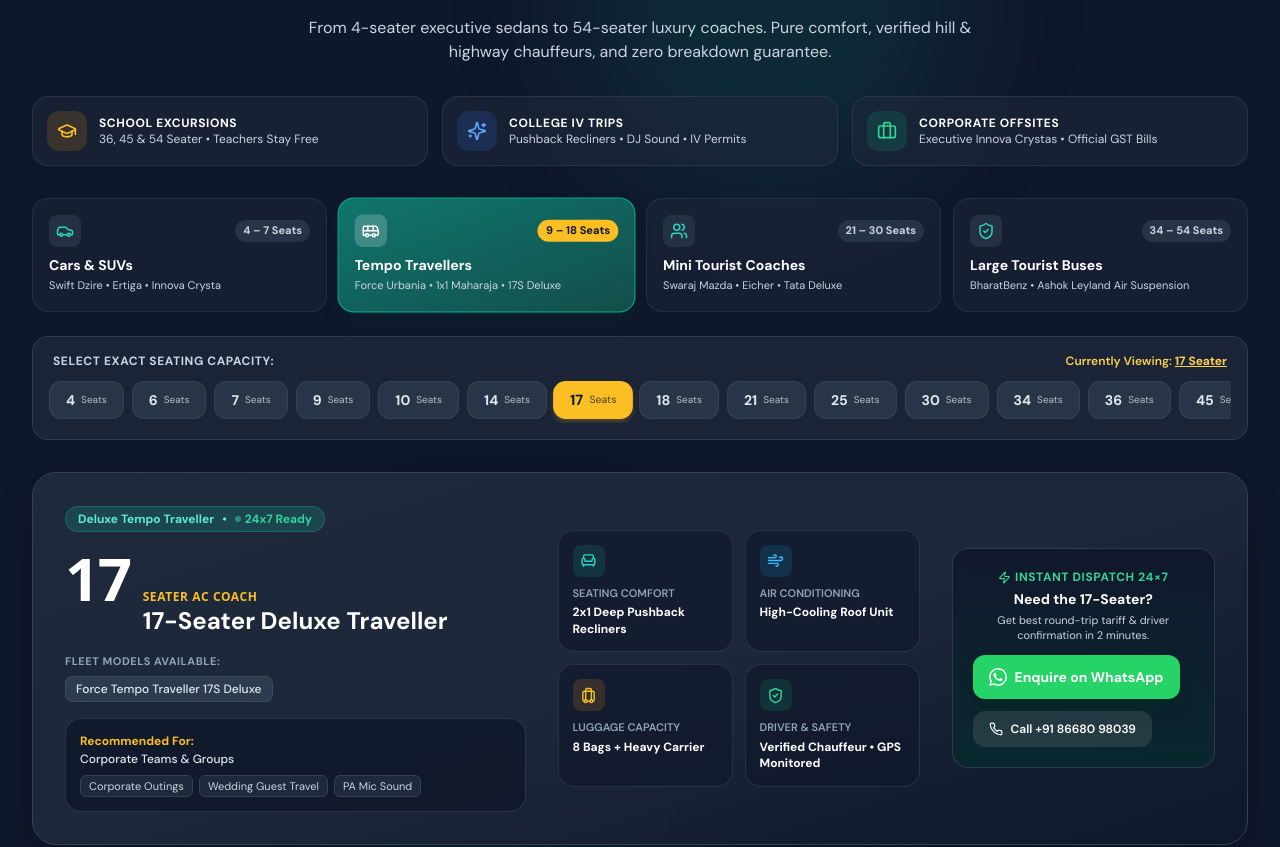
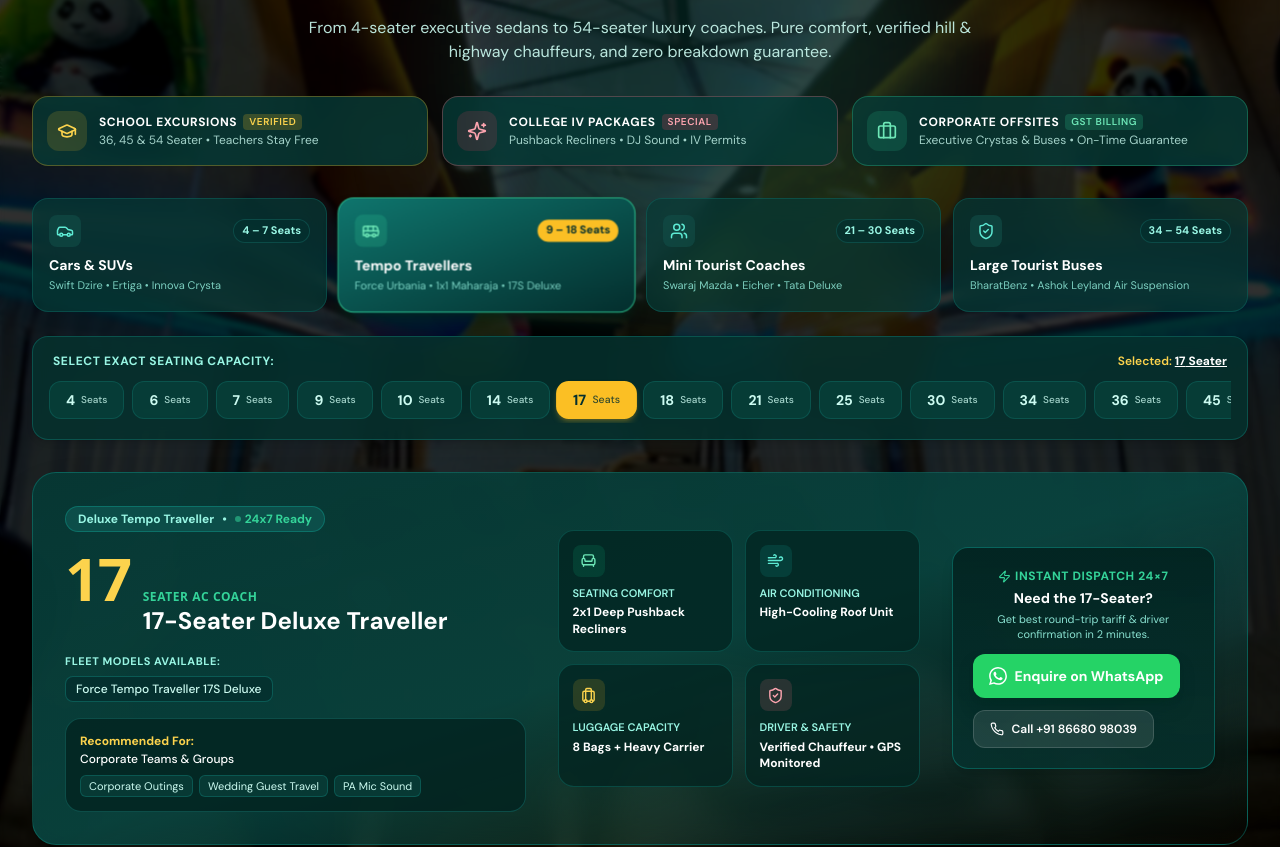
Before and after one commit to GENAI-NETWORKS/ramyam_holidays, a React (Vite) app in the folder client/: page / in a window 1280 px wide. Shown: the part 3423-4270 px from the top of the page. Built offline with nearby package versions, Linux system fonts and the light colour scheme.

Commit message:
style: set real vehicle interior background and apply Ramyam logo color palette to fleet section

```diff
--- a/client/src/components/home/VehicleFleetSection.jsx
+++ b/client/src/components/home/VehicleFleetSection.jsx
@@ -10,19 +10,17 @@ import {
   Luggage,
   Wind,
   Armchair,
-  CheckCircle,
   GraduationCap,
   Sparkles,
   Briefcase,
-  ChevronRight,
+  MapPin,
 } from 'lucide-react';
-import SectionHeading from '../SectionHeading';
 import WhatsAppIcon from '../WhatsAppIcon';
 import { FLEET_CATEGORIES, VEHICLE_FLEET } from '../../data/vehicles';
 import { SITE_CONFIG } from '../../data/siteConfig';
 
 const VehicleFleetSection = () => {
-  // Default to 17-seater (very popular group size) or 7-seater
+  // Default to 17-seater (popular group size)
   const [selectedSeat, setSelectedSeat] = useState(17);
 
   // Active vehicle data
@@ -42,66 +40,88 @@ const VehicleFleetSection = () => {
   }, [activeVehicle]);
 
   return (
-    <section className="section bg-slate-900 text-white relative overflow-hidden" id="tourist-vehicles">
-      {/* Background ambient lighting */}
-      <div className="absolute top-0 right-1/4 w-96 h-96 bg-primary-600/15 rounded-full blur-3xl pointer-events-none" />
-      <div className="absolute bottom-0 left-1/4 w-96 h-96 bg-emerald-500/10 rounded-full blur-3xl pointer-events-none" />
+    <section className="section relative overflow-hidden text-white" id="tourist-vehicles">
+      {/* ─── 1. REAL VEHICLE BACKGROUND WITH BRAND TEAL/PINE OVERLAY ─────────── */}
+      <div className="absolute inset-0 z-0 overflow-hidden" aria-hidden="true">
+        <img
+          src="/images/WhatsApp Image 2026-10-24 at 9.37.31 AM.jpeg"
+          alt="Ramyam Holidays tourist vehicle interior"
+          className="w-full h-full object-cover object-center filter brightness-[0.22] contrast-[1.12]"
+        />
+        {/* Deep Pine Green / Teal brand gradient overlay (Matching Ramyam Holidays Logo) */}
+        <div className="absolute inset-0 bg-gradient-to-b from-[#042f2e]/96 via-[#093c38]/92 to-[#042f2e]/98 backdrop-blur-[2px]" />
+        {/* Subtle radial ambient glow using logo teal and warm amber */}
+        <div className="absolute top-0 right-1/4 w-[500px] h-[500px] bg-[#14b8a6]/15 rounded-full blur-3xl pointer-events-none" />
+        <div className="absolute bottom-0 left-1/4 w-[400px] h-[400px] bg-[#f59e0b]/10 rounded-full blur-3xl pointer-events-none" />
+      </div>
 
       <div className="container-site relative z-10">
 
-        {/* Section Header */}
+        {/* ─── 2. SECTION HEADER (BRAND COLOUR COMBO) ───────────────────────── */}
         <div className="flex flex-col items-center text-center max-w-3xl mx-auto">
-          {/* 24x7 Status Indicator */}
-          <div className="inline-flex items-center gap-2 px-3.5 py-1.5 rounded-full bg-emerald-500/15 border border-emerald-500/30 text-emerald-400 text-xs font-bold uppercase tracking-wider mb-4 shadow-sm backdrop-blur-sm">
+          {/* 24x7 Highlight Badge */}
+          <div className="inline-flex items-center gap-2 px-4 py-1.5 rounded-full bg-[#14b8a6]/15 border border-[#2dd4bf]/35 text-[#2dd4bf] text-xs font-bold uppercase tracking-wider mb-4 shadow-sm backdrop-blur-md">
             <span className="flex h-2 w-2 relative">
-              <span className="animate-ping absolute inline-flex h-full w-full rounded-full bg-emerald-400 opacity-75"></span>
-              <span className="relative inline-flex rounded-full h-2 w-2 bg-emerald-400"></span>
+              <span className="animate-ping absolute inline-flex h-full w-full rounded-full bg-[#2dd4bf] opacity-75"></span>
+              <span className="relative inline-flex rounded-full h-2 w-2 bg-[#2dd4bf]"></span>
             </span>
-            Available 24 × 7 • Instant Dispatch Across Coimbatore
+            <span>Available 24 × 7 • Instant Dispatch Across Coimbatore</span>
           </div>
 
           <h2 className="text-3xl sm:text-4xl lg:text-5xl font-extrabold tracking-tight text-white mb-3">
-            Choose Your <span className="bg-gradient-to-r from-accent-400 via-primary-300 to-accent-300 bg-clip-text text-transparent">Exact Vehicle Size</span>
+            Choose Your <span className="bg-gradient-to-r from-amber-300 via-emerald-300 to-rose-300 bg-clip-text text-transparent">Exact Vehicle Size</span>
           </h2>
-          <p className="text-slate-300 text-sm sm:text-base leading-relaxed max-w-2xl">
+          <p className="text-primary-100/90 text-sm sm:text-base leading-relaxed max-w-2xl">
             From 4-seater executive sedans to 54-seater luxury coaches. Pure comfort, verified hill & highway chauffeurs, and zero breakdown guarantee.
           </p>
         </div>
 
-        {/* 3 Value Highlights: School, College, Corporate */}
+        {/* ─── 3. VALUE HIGHLIGHTS (LOGO PALETTE: GOLD, ROSE & EMERALD) ─────── */}
         <div className="grid grid-cols-1 md:grid-cols-3 gap-3.5 my-8">
-          <div className="bg-slate-800/60 border border-slate-700/60 rounded-2xl p-3.5 flex items-center gap-3 backdrop-blur-sm">
-            <div className="w-10 h-10 rounded-xl bg-amber-500/15 text-amber-400 flex items-center justify-center flex-shrink-0">
+          {/* School: Golden Sun Yellow */}
+          <div className="bg-[#063a36]/80 border border-amber-400/30 rounded-2xl p-3.5 flex items-center gap-3 backdrop-blur-md shadow-sm hover:border-amber-400/50 transition-colors">
+            <div className="w-10 h-10 rounded-xl bg-amber-400/15 text-amber-300 flex items-center justify-center flex-shrink-0">
               <GraduationCap size={20} />
             </div>
             <div>
-              <div className="text-xs font-bold text-white uppercase tracking-wider">School Excursions</div>
-              <div className="text-xs text-slate-300">36, 45 & 54 Seater • Teachers Stay Free</div>
+              <div className="text-xs font-bold text-white uppercase tracking-wider flex items-center gap-1.5">
+                <span>School Excursions</span>
+                <span className="text-[10px] px-1.5 py-0.2 rounded bg-amber-400/20 text-amber-300 font-semibold">Verified</span>
+              </div>
+              <div className="text-xs text-primary-100/80 mt-0.5">36, 45 & 54 Seater • Teachers Stay Free</div>
             </div>
           </div>
 
-          <div className="bg-slate-800/60 border border-slate-700/60 rounded-2xl p-3.5 flex items-center gap-3 backdrop-blur-sm">
-            <div className="w-10 h-10 rounded-xl bg-blue-500/15 text-blue-400 flex items-center justify-center flex-shrink-0">
+          {/* College IV: Logo Coral / Rose Red */}
+          <div className="bg-[#063a36]/80 border border-rose-400/30 rounded-2xl p-3.5 flex items-center gap-3 backdrop-blur-md shadow-sm hover:border-rose-400/50 transition-colors">
+            <div className="w-10 h-10 rounded-xl bg-rose-500/15 text-rose-300 flex items-center justify-center flex-shrink-0">
               <Sparkles size={20} />
             </div>
             <div>
-              <div className="text-xs font-bold text-white uppercase tracking-wider">College IV Trips</div>
-              <div className="text-xs text-slate-300">Pushback Recliners • DJ Sound • IV Permits</div>
+              <div className="text-xs font-bold text-white uppercase tracking-wider flex items-center gap-1.5">
+                <span>College IV Packages</span>
+                <span className="text-[10px] px-1.5 py-0.2 rounded bg-rose-500/20 text-rose-300 font-semibold">Special</span>
+              </div>
+              <div className="text-xs text-primary-100/80 mt-0.5">Pushback Recliners • DJ Sound • IV Permits</div>
             </div>
           </div>
 
-          <div className="bg-slate-800/60 border border-slate-700/60 rounded-2xl p-3.5 flex items-center gap-3 backdrop-blur-sm">
-            <div className="w-10 h-10 rounded-xl bg-emerald-500/15 text-emerald-400 flex items-center justify-center flex-shrink-0">
+          {/* Corporate: Logo Palm Emerald */}
+          <div className="bg-[#063a36]/80 border border-emerald-400/30 rounded-2xl p-3.5 flex items-center gap-3 backdrop-blur-md shadow-sm hover:border-emerald-400/50 transition-colors">
+            <div className="w-10 h-10 rounded-xl bg-emerald-400/15 text-emerald-300 flex items-center justify-center flex-shrink-0">
               <Briefcase size={20} />
             </div>
             <div>
-              <div className="text-xs font-bold text-white uppercase tracking-wider">Corporate Offsites</div>
-              <div className="text-xs text-slate-300">Executive Innova Crystas • Official GST Bills</div>
+              <div className="text-xs font-bold text-white uppercase tracking-wider flex items-center gap-1.5">
+                <span>Corporate Offsites</span>
+                <span className="text-[10px] px-1.5 py-0.2 rounded bg-emerald-400/20 text-emerald-300 font-semibold">GST Billing</span>
+              </div>
+              <div className="text-xs text-primary-100/80 mt-0.5">Executive Crystas & Buses • On-Time Guarantee</div>
             </div>
           </div>
         </div>
 
-        {/* Category Switcher Cards (4 Clean Tabs) */}
+        {/* ─── 4. CATEGORY SWITCHER CARDS (BRAND TEAL & GOLD ACCENT) ────────── */}
         <div className="grid grid-cols-2 lg:grid-cols-4 gap-3 mb-6">
           {FLEET_CATEGORIES.map((cat) => {
             const isCatActive = activeCategoryKey === cat.id;
@@ -112,16 +132,16 @@ const VehicleFleetSection = () => {
               <button
                 key={cat.id}
                 onClick={() => setSelectedSeat(cat.seatNumbers[0])}
-                className={`text-left p-3.5 sm:p-4 rounded-2xl transition-all duration-200 cursor-pointer border ${
+                className={`text-left p-3.5 sm:p-4 rounded-2xl transition-all duration-200 cursor-pointer border backdrop-blur-md ${
                   isCatActive
-                    ? 'bg-gradient-to-br from-primary-700 to-primary-900 border-primary-500/80 shadow-lg shadow-primary-950/50 scale-[1.01]'
-                    : 'bg-slate-800/50 border-slate-700/50 hover:bg-slate-800 hover:border-slate-600'
+                    ? 'bg-gradient-to-br from-[#0f766e] to-[#042f2e] border-emerald-400/80 shadow-lg shadow-emerald-950/60 scale-[1.01]'
+                    : 'bg-[#063a36]/70 border-primary-700/40 hover:bg-[#084843]/80 hover:border-primary-500/60'
                 }`}
               >
                 <div className="flex items-center justify-between mb-2">
                   <div
                     className={`w-8 h-8 rounded-lg flex items-center justify-center ${
-                      isCatActive ? 'bg-white/20 text-white' : 'bg-slate-700/50 text-primary-400'
+                      isCatActive ? 'bg-emerald-400/20 text-emerald-300' : 'bg-primary-900/60 text-primary-300'
                     }`}
                   >
                     <IconComponent size={18} />
@@ -129,28 +149,28 @@ const VehicleFleetSection = () => {
                   <span
                     className={`text-[11px] font-bold px-2 py-0.5 rounded-full ${
                       isCatActive
-                        ? 'bg-accent-400 text-slate-900'
-                        : 'bg-slate-700/60 text-slate-300'
+                        ? 'bg-amber-400 text-[#042f2e]'
+                        : 'bg-primary-950/70 text-primary-200 border border-primary-800/60'
                     }`}
                   >
                     {cat.seatsRange}
                   </span>
                 </div>
                 <h4 className="font-bold text-sm text-white">{cat.title}</h4>
-                <p className="text-[11px] text-slate-300 mt-0.5 line-clamp-1">{cat.topModels}</p>
+                <p className="text-[11px] text-primary-200/80 mt-0.5 line-clamp-1">{cat.topModels}</p>
               </button>
             );
           })}
         </div>
 
-        {/* Interactive Seating Capacity Rail (All 15 Sizes) */}
-        <div className="bg-slate-800/80 border border-slate-700/80 rounded-2xl p-3 sm:p-4 mb-8">
+        {/* ─── 5. INTERACTIVE SEATING CAPACITY RAIL (ALL 15 SIZES) ─────────── */}
+        <div className="bg-[#05322e]/85 border border-primary-700/50 rounded-2xl p-3 sm:p-4 mb-8 backdrop-blur-md shadow-md">
           <div className="flex items-center justify-between gap-2 mb-2 px-1">
-            <span className="text-xs font-bold uppercase tracking-wider text-slate-300 flex items-center gap-1.5">
+            <span className="text-xs font-bold uppercase tracking-wider text-primary-200 flex items-center gap-1.5">
               <span>Select Exact Seating Capacity:</span>
             </span>
-            <span className="text-xs text-accent-300 font-semibold">
-              Currently Viewing: <span className="underline font-bold">{activeVehicle.seats} Seater</span>
+            <span className="text-xs text-amber-300 font-semibold">
+              Selected: <span className="underline font-bold text-white">{activeVehicle.seats} Seater</span>
             </span>
           </div>
 
@@ -162,21 +182,21 @@ const VehicleFleetSection = () => {
                 <button
                   key={v.id}
                   onClick={() => setSelectedSeat(v.seats)}
-                  className={`flex-shrink-0 px-3 sm:px-4 py-2 rounded-xl text-xs sm:text-sm font-bold transition-all duration-150 cursor-pointer flex items-center gap-1.5 ${
+                  className={`flex-shrink-0 px-3.5 sm:px-4 py-2 rounded-xl text-xs sm:text-sm font-bold transition-all duration-150 cursor-pointer flex items-center gap-1.5 ${
                     isSelected
-                      ? 'bg-accent-400 text-slate-900 shadow-md shadow-accent-400/20 scale-105'
-                      : 'bg-slate-700/60 text-slate-200 hover:bg-slate-700 hover:text-white border border-slate-600/40'
+                      ? 'bg-amber-400 text-[#042f2e] shadow-md shadow-amber-400/25 scale-105 border-transparent'
+                      : 'bg-[#08413b]/80 text-primary-100 hover:bg-[#0c564f] hover:text-white border border-primary-700/40'
                   }`}
                 >
                   <span>{v.seats}</span>
-                  <span className="text-[10px] font-normal opacity-75">Seats</span>
+                  <span className="text-[10px] font-medium opacity-80">Seats</span>
                 </button>
               );
             })}
           </div>
         </div>
 
-        {/* Insight Spotlight Card (High-Impact Master Panel) */}
+        {/* ─── 6. INSIGHT SPOTLIGHT CARD (BRAND COMBO: DEEP TEAL, GOLD & CORAL) ── */}
         <AnimatePresence mode="wait">
           <motion.div
             key={activeVehicle.id}
@@ -184,13 +204,13 @@ const VehicleFleetSection = () => {
             animate={{ opacity: 1, y: 0 }}
             exit={{ opacity: 0, y: -12 }}
             transition={{ duration: 0.25 }}
-            className="bg-gradient-to-br from-slate-800 via-slate-800/95 to-slate-900 border border-slate-700 rounded-3xl p-6 sm:p-8 shadow-2xl"
+            className="bg-gradient-to-br from-[#063834]/95 via-[#084540]/90 to-[#042825]/98 border border-primary-600/40 rounded-3xl p-6 sm:p-8 shadow-2xl backdrop-blur-md"
           >
             <div className="grid grid-cols-1 lg:grid-cols-12 gap-8 items-center">
 
-              {/* Left Column: Big Visual Badge & Vehicle Identity (5 cols) */}
+              {/* Left Column: Seating Count & Identity (5 cols) */}
               <div className="lg:col-span-5 space-y-4">
-                <div className="inline-flex items-center gap-2 px-3 py-1 rounded-full bg-primary-500/20 text-primary-300 text-xs font-bold border border-primary-500/30">
+                <div className="inline-flex items-center gap-2 px-3 py-1 rounded-full bg-primary-800/60 text-primary-200 text-xs font-bold border border-primary-600/50">
                   <span>{activeVehicle.categoryName}</span>
                   <span>•</span>
                   <span className="text-emerald-400 flex items-center gap-1">
@@ -200,25 +220,25 @@ const VehicleFleetSection = () => {
                 </div>
 
                 <div className="flex items-baseline gap-3">
-                  <span className="text-5xl sm:text-6xl font-black text-white tracking-tight">
+                  <span className="text-5xl sm:text-6xl font-black text-amber-300 tracking-tight">
                     {activeVehicle.seats}
                   </span>
                   <div>
-                    <div className="text-xs uppercase font-extrabold text-accent-400 tracking-wider">Seater AC Coach</div>
+                    <div className="text-xs uppercase font-extrabold text-emerald-400 tracking-wider">Seater AC Coach</div>
                     <h3 className="text-xl sm:text-2xl font-bold text-white">{activeVehicle.name}</h3>
                   </div>
                 </div>
 
-                {/* Models available */}
+                {/* Fleet models available */}
                 <div>
-                  <div className="text-[11px] uppercase font-bold text-slate-400 tracking-wider mb-1.5">
+                  <div className="text-[11px] uppercase font-bold text-primary-200 tracking-wider mb-1.5">
                     Fleet Models Available:
                   </div>
                   <div className="flex flex-wrap gap-1.5">
                     {activeVehicle.models.map((model) => (
                       <span
                         key={model}
-                        className="text-xs px-2.5 py-1 rounded-lg bg-slate-700/80 border border-slate-600/60 text-slate-200 font-medium"
+                        className="text-xs px-2.5 py-1 rounded-lg bg-[#042f2e]/80 border border-primary-700/60 text-primary-100 font-medium"
                       >
                         {model}
                       </span>
@@ -226,13 +246,13 @@ const VehicleFleetSection = () => {
                   </div>
                 </div>
 
-                {/* Best for trip pill */}
-                <div className="p-3.5 rounded-2xl bg-slate-900/80 border border-slate-700/70 text-xs">
-                  <span className="text-accent-400 font-bold block mb-0.5">Recommended For:</span>
-                  <span className="text-slate-200 font-medium">{activeVehicle.idealFor}</span>
+                {/* Recommended for pill */}
+                <div className="p-3.5 rounded-2xl bg-[#032320]/80 border border-primary-800/70 text-xs">
+                  <span className="text-amber-300 font-bold block mb-0.5">Recommended For:</span>
+                  <span className="text-white font-medium">{activeVehicle.idealFor}</span>
                   <div className="flex flex-wrap gap-1.5 mt-2">
                     {activeVehicle.useTags.map((tag) => (
-                      <span key={tag} className="text-[11px] px-2 py-0.5 rounded-md bg-slate-800 text-slate-300 border border-slate-700">
+                      <span key={tag} className="text-[11px] px-2 py-0.5 rounded-md bg-[#073934] text-primary-100 border border-primary-700/50">
                         {tag}
                       </span>
                     ))}
@@ -242,41 +262,45 @@ const VehicleFleetSection = () => {
 
               {/* Middle Column: 4 Clean Visual Spec Tiles (4 cols) */}
               <div className="lg:col-span-4 grid grid-cols-2 gap-3">
-                <div className="bg-slate-900/60 border border-slate-700/60 rounded-2xl p-3.5">
-                  <div className="w-8 h-8 rounded-lg bg-primary-500/15 text-primary-400 flex items-center justify-center mb-2">
+                {/* Tile 1: Seating */}
+                <div className="bg-[#032421]/75 border border-primary-700/45 rounded-2xl p-3.5">
+                  <div className="w-8 h-8 rounded-lg bg-emerald-500/15 text-emerald-300 flex items-center justify-center mb-2">
                     <Armchair size={17} />
                   </div>
-                  <div className="text-[11px] text-slate-400 font-semibold uppercase">Seating Comfort</div>
+                  <div className="text-[11px] text-primary-200 font-semibold uppercase">Seating Comfort</div>
                   <div className="text-xs font-bold text-white mt-0.5 leading-snug">{activeVehicle.seatingType}</div>
                 </div>
 
-                <div className="bg-slate-900/60 border border-slate-700/60 rounded-2xl p-3.5">
-                  <div className="w-8 h-8 rounded-lg bg-sky-500/15 text-sky-400 flex items-center justify-center mb-2">
+                {/* Tile 2: AC */}
+                <div className="bg-[#032421]/75 border border-primary-700/45 rounded-2xl p-3.5">
+                  <div className="w-8 h-8 rounded-lg bg-teal-500/15 text-teal-300 flex items-center justify-center mb-2">
                     <Wind size={17} />
                   </div>
-                  <div className="text-[11px] text-slate-400 font-semibold uppercase">Air Conditioning</div>
+                  <div className="text-[11px] text-primary-200 font-semibold uppercase">Air Conditioning</div>
                   <div className="text-xs font-bold text-white mt-0.5 leading-snug">{activeVehicle.acType}</div>
                 </div>
 
-                <div className="bg-slate-900/60 border border-slate-700/60 rounded-2xl p-3.5">
-                  <div className="w-8 h-8 rounded-lg bg-amber-500/15 text-amber-400 flex items-center justify-center mb-2">
+                {/* Tile 3: Luggage */}
+                <div className="bg-[#032421]/75 border border-primary-700/45 rounded-2xl p-3.5">
+                  <div className="w-8 h-8 rounded-lg bg-amber-400/15 text-amber-300 flex items-center justify-center mb-2">
                     <Luggage size={17} />
                   </div>
-                  <div className="text-[11px] text-slate-400 font-semibold uppercase">Luggage Capacity</div>
+                  <div className="text-[11px] text-primary-200 font-semibold uppercase">Luggage Capacity</div>
                   <div className="text-xs font-bold text-white mt-0.5 leading-snug">{activeVehicle.luggage}</div>
                 </div>
 
-                <div className="bg-slate-900/60 border border-slate-700/60 rounded-2xl p-3.5">
-                  <div className="w-8 h-8 rounded-lg bg-emerald-500/15 text-emerald-400 flex items-center justify-center mb-2">
+                {/* Tile 4: Driver */}
+                <div className="bg-[#032421]/75 border border-primary-700/45 rounded-2xl p-3.5">
+                  <div className="w-8 h-8 rounded-lg bg-rose-400/15 text-rose-300 flex items-center justify-center mb-2">
                     <ShieldCheck size={17} />
                   </div>
-                  <div className="text-[11px] text-slate-400 font-semibold uppercase">Driver & Safety</div>
+                  <div className="text-[11px] text-primary-200 font-semibold uppercase">Driver & Safety</div>
                   <div className="text-xs font-bold text-white mt-0.5 leading-snug">Verified Chauffeur • GPS Monitored</div>
                 </div>
               </div>
 
-              {/* Right Column: Unified Clean Action Center (3 cols - ONE clear CTA) */}
-              <div className="lg:col-span-3 flex flex-col justify-center space-y-3 p-4 sm:p-5 rounded-2xl bg-gradient-to-b from-slate-900/90 to-primary-950/60 border border-slate-700/80 text-center">
+              {/* Right Column: Unified Clean Action Center (3 cols) */}
+              <div className="lg:col-span-3 flex flex-col justify-center space-y-3 p-4 sm:p-5 rounded-2xl bg-gradient-to-b from-[#032421]/95 to-[#06332f]/80 border border-primary-600/50 text-center shadow-lg">
                 <div className="space-y-1">
                   <div className="text-xs font-bold text-emerald-400 uppercase tracking-wider flex items-center justify-center gap-1">
                     <Zap size={13} /> Instant Dispatch 24×7
@@ -284,7 +308,7 @@ const VehicleFleetSection = () => {
                   <div className="text-sm font-bold text-white">
                     Need the {activeVehicle.seats}-Seater?
                   </div>
-                  <p className="text-[11px] text-slate-300 leading-snug">
+                  <p className="text-[11px] text-primary-200/90 leading-snug">
                     Get best round-trip tariff & driver confirmation in 2 minutes.
                   </p>
                 </div>
@@ -294,7 +318,7 @@ const VehicleFleetSection = () => {
                   href={waUrl}
                   target="_blank"
                   rel="noopener noreferrer"
-                  className="btn bg-[#25D366] hover:bg-[#20bd5a] text-white py-3 px-4 rounded-xl text-sm font-bold shadow-lg shadow-emerald-950/50 justify-center inline-flex items-center gap-2 transition-all hover:scale-[1.02]"
+                  className="btn bg-[#25D366] hover:bg-[#20bd5a] text-white py-3 px-4 rounded-xl text-sm font-bold shadow-lg shadow-emerald-950/60 justify-center inline-flex items-center gap-2 transition-all hover:scale-[1.02]"
                 >
                   <WhatsAppIcon size={18} className="text-white" />
                   <span>Enquire on WhatsApp</span>
@@ -302,7 +326,7 @@ const VehicleFleetSection = () => {
 
                 <a
                   href={`tel:${SITE_CONFIG.business.phones[0]}`}
-                  className="btn bg-white/10 hover:bg-white/20 text-white py-2.5 px-4 rounded-xl text-xs font-semibold justify-center inline-flex items-center gap-2 transition-all"
+                  className="btn bg-white/10 hover:bg-white/20 text-white py-2.5 px-4 rounded-xl text-xs font-semibold justify-center inline-flex items-center gap-2 transition-all border border-white/15"
                 >
                   <Phone size={14} />
                   <span>Call {SITE_CONFIG.business.phonesFormatted[0]}</span>
```
